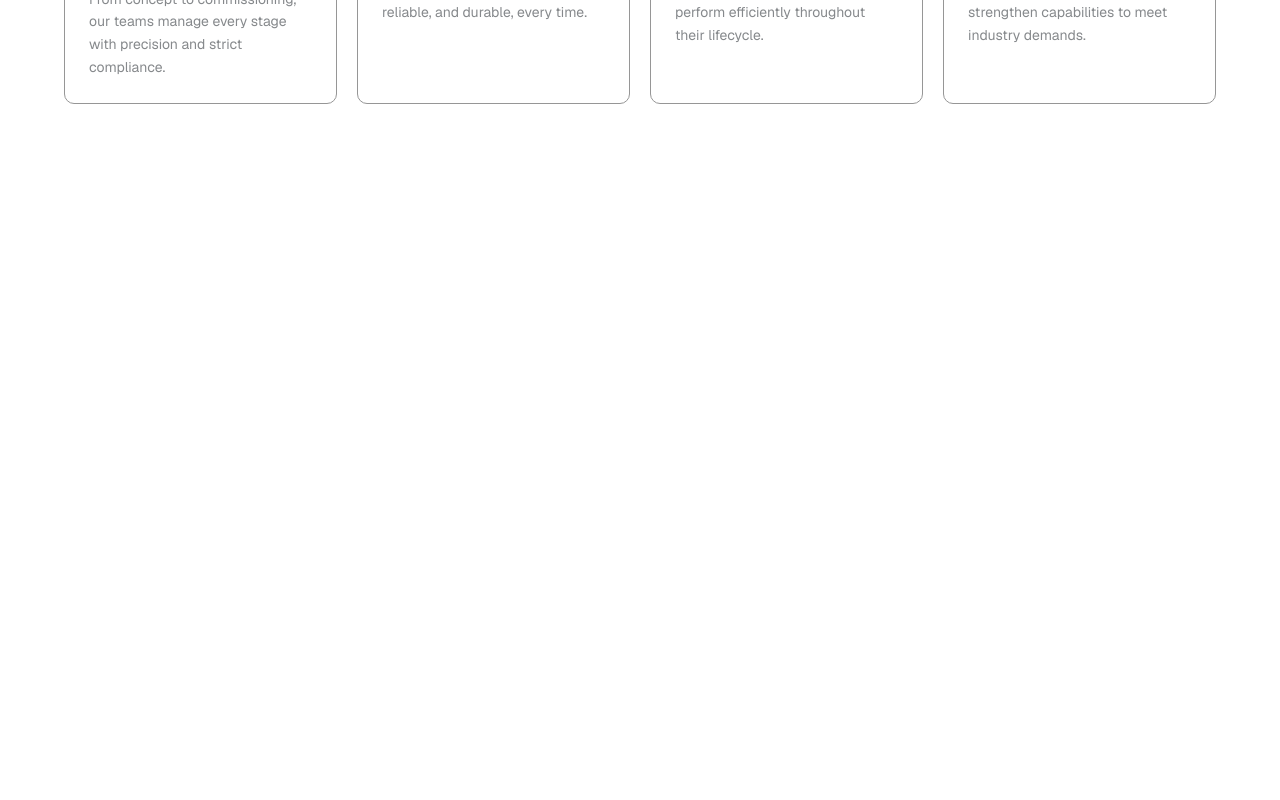
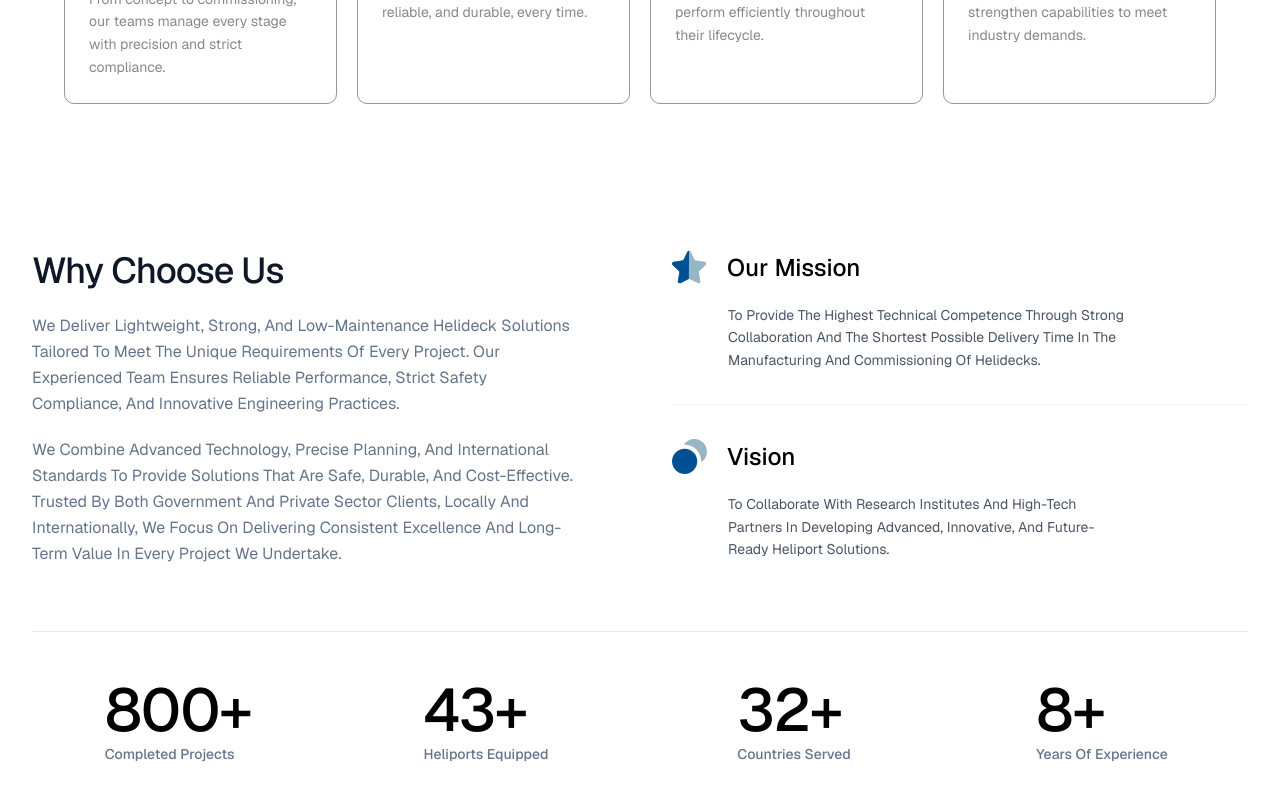
Before and after one commit to developers-xntric/Cranton, a Next.js app: page /about in a window 1280 px wide. Shown: the part 2248-3048 px from the top of the page. Before the commit the page ends 2416 px from the top, so only its background shows below. Built offline with nearby package versions, Linux system fonts and the light colour scheme.

Commit message:
why choose section done

```diff
--- a/app/about/page.tsx
+++ b/app/about/page.tsx
@@ -1,5 +1,6 @@
 import FourCards from "@/components/about/four-cards";
 import { ValueCard } from "@/components/about/value-card";
+import { WhyChooseUsSection } from "@/components/about/why-choose";
 import DynamicHero from "@/components/dynamic-hero";
 
 const About = () => {
@@ -27,6 +28,7 @@ const About = () => {
                 description4={"We specialize in the design, manufacturing, and installation of aluminium helidecks and associated systems, ensuring every solution is tailored to specific operational requirements. Our team works closely with clients, consultants, and external partners to ensure smooth execution at every stage of the project."}
             />
             <FourCards heading="What We Do" para="We provide complete heliport solutions, combining expertise, innovation, and safety for both offshore and land-based helidecks." />
+            <WhyChooseUsSection />
         </div>
     )
 }
--- a/components/about/why-choose.tsx
+++ b/components/about/why-choose.tsx
@@ -116,7 +116,7 @@ function StarRating({ count }: { count: number }) {
 }
 
 // ─── Why Choose Us Section ───────────────────────────────────────────────────
-function WhyChooseUsSection() {
+export function WhyChooseUsSection() {
     const statsRef = useRef<HTMLDivElement>(null);
     const [statsVisible, setStatsVisible] = useState(false);
 
@@ -141,16 +141,16 @@ function WhyChooseUsSection() {
                 <div className="grid grid-cols-1 lg:grid-cols-2 gap-10 lg:gap-16 mb-14 lg:mb-16">
                     {/* Left Column */}
                     <div>
-                        <h2 className="text-3xl sm:text-4xl font-bold text-gray-900 mb-5 leading-tight tracking-tight">
+                        <h2 className="text-3xl sm:text-4xl font-medium text-gray-900 mb-5 leading-tight tracking-tight">
                             Why Choose Us
                         </h2>
-                        <p className="text-sm sm:text-base text-gray-600 leading-relaxed mb-5">
+                        <p className="text-sm sm:text-base max-w-[95%] text-[#64748B] leading-relaxed mb-5">
                             We Deliver Lightweight, Strong, And Low-Maintenance Helideck
                             Solutions Tailored To Meet The Unique Requirements Of Every
                             Project. Our Experienced Team Ensures Reliable Performance, Strict
                             Safety Compliance, And Innovative Engineering Practices.
                         </p>
-                        <p className="text-sm sm:text-base text-gray-600 leading-relaxed">
+                        <p className="text-sm sm:text-base max-w-[95%] text-[#64748B] leading-relaxed">
                             We Combine Advanced Technology, Precise Planning, And
                             International Standards To Provide Solutions That Are Safe,
                             Durable, And Cost-Effective. Trusted By Both Government And
@@ -163,57 +163,42 @@ function WhyChooseUsSection() {
                     {/* Right Column: Mission + Vision */}
                     <div className="flex flex-col gap-8">
                         {/* Mission */}
-                        <div className="flex gap-4 items-start">
-                            <div className="shrink-0 w-10 h-10 rounded-full bg-blue-600 flex items-center justify-center mt-0.5">
-                                <svg
-                                    className="w-5 h-5 text-white"
-                                    fill="currentColor"
-                                    viewBox="0 0 20 20"
-                                >
-                                    <path d="M9.049 2.927c.3-.921 1.603-.921 1.902 0l1.07 3.292a1 1 0 00.95.69h3.462c.969 0 1.371 1.24.588 1.81l-2.8 2.034a1 1 0 00-.364 1.118l1.07 3.292c.3.921-.755 1.688-1.54 1.118l-2.8-2.034a1 1 0 00-1.175 0l-2.8 2.034c-.784.57-1.838-.197-1.539-1.118l1.07-3.292a1 1 0 00-.364-1.118L2.98 8.72c-.783-.57-.38-1.81.588-1.81h3.461a1 1 0 00.951-.69l1.07-3.292z" />
+                        <div className="flex flex-col gap-4 items-start">
+                            <div className="flex gap-5 items-center">
+                                <svg xmlns="http://www.w3.org/2000/svg" width="35" height="35" viewBox="0 0 41 39" fill="none">
+                                    <path d="M21.9815 1.22884L26.4403 10.1892C26.7688 10.8383 27.3958 11.2892 28.1189 11.3894L38.1342 12.848C38.7191 12.9302 39.2499 13.2387 39.6084 13.7096C39.963 14.1744 40.1152 14.7635 40.0291 15.3426C39.959 15.8234 39.7326 16.2682 39.3861 16.6089L32.129 23.6437C31.5982 24.1346 31.3578 24.8619 31.486 25.5732L33.2727 35.4632C33.463 36.6574 32.6718 37.7834 31.486 38.0098C30.9973 38.088 30.4965 38.0058 30.0558 37.7814L21.1222 33.127C20.4592 32.7923 19.676 32.7923 19.013 33.127L10.0793 37.7814C8.98162 38.3645 7.62154 37.9678 7.01061 36.8858C6.78426 36.455 6.70414 35.9641 6.77825 35.4853L8.56498 25.5932C8.69318 24.8839 8.45081 24.1526 7.922 23.6617L0.664907 16.6309C-0.198412 15.7974 -0.224452 14.4249 0.606818 13.5613C0.624846 13.5433 0.644877 13.5232 0.664907 13.5032C1.00943 13.1526 1.46213 12.9302 1.95087 12.8721L11.9662 11.4114C12.6873 11.3092 13.3142 10.8624 13.6447 10.2092L17.9433 1.22884C18.3259 0.459441 19.1191 -0.0194313 19.9804 0.000605207H20.2488C20.996 0.0907695 21.647 0.553613 21.9815 1.22884Z" fill="#96B6C5" />
+                                    <path d="M20.0103 32.8774C19.6224 32.8895 19.2445 32.9937 18.9046 33.1801L10.0146 37.824C8.92685 38.3431 7.62515 37.9402 7.01529 36.9C6.78934 36.4751 6.70736 35.9881 6.78334 35.5111L8.55893 25.64C8.67891 24.9225 8.43896 24.1929 7.91708 23.6878L0.656738 16.6588C-0.205066 15.815 -0.221062 14.4301 0.622745 13.5662C0.634742 13.5542 0.64474 13.5442 0.656738 13.5342C1.00066 13.1935 1.44456 12.969 1.92245 12.8988L11.9462 11.4237C12.672 11.3315 13.3019 10.8785 13.6218 10.2211L17.9788 1.12772C18.3927 0.394154 19.1865 -0.0427782 20.0263 0.00332011C20.0103 0.59859 20.0103 32.4726 20.0103 32.8774Z" fill="#025094" />
                                 </svg>
-                            </div>
-                            <div>
-                                <h3 className="text-base font-semibold text-gray-900 mb-2">
+                                <h3 className="text-2xl font-medium text-black mb-2 relative top-1">
                                     Our Mission
                                 </h3>
-                                <p className="text-sm text-gray-600 leading-relaxed">
+                            </div>
+                            <p className="ms-14 max-w-[70%] text-sm text-gray-600 leading-relaxed">
                                 To Provide The Highest Technical Competence Through Strong
                                 Collaboration And The Shortest Possible Delivery Time In The
                                 Manufacturing And Commissioning Of Helidecks.
                             </p>
-                            </div>
                         </div>
 
                         {/* Divider */}
                         <div className="border-t border-gray-100" />
 
                         {/* Vision */}
-                        <div className="flex gap-4 items-start">
-                            <div className="shrink-0 w-10 h-10 rounded-full bg-blue-600 flex items-center justify-center mt-0.5">
-                                <svg
-                                    className="w-5 h-5 text-white"
-                                    fill="currentColor"
-                                    viewBox="0 0 20 20"
-                                >
-                                    <path d="M10 12a2 2 0 100-4 2 2 0 000 4z" />
-                                    <path
-                                        fillRule="evenodd"
-                                        d="M.458 10C1.732 5.943 5.522 3 10 3s8.268 2.943 9.542 7c-1.274 4.057-5.064 7-9.542 7S1.732 14.057.458 10zM14 10a4 4 0 11-8 0 4 4 0 018 0z"
-                                        clipRule="evenodd"
-                                    />
+                        <div className="flex flex-col gap-4 items-start">
+                            <div className="flex gap-5 items-center">
+                                <svg xmlns="http://www.w3.org/2000/svg" width="35" height="35" viewBox="0 0 43 43" fill="none">
+                                    <path d="M0 27.4721C0 36.048 6.95203 42.9999 15.5278 42.9999C24.1037 42.9999 31.0556 36.048 31.0556 27.4721C31.0556 18.8962 24.1037 11.9443 15.5278 11.9443C6.95203 11.9443 0 18.8962 0 27.4721Z" fill="#025094" />
+                                    <path d="M15.0263 6.24188C14.7353 6.63132 15.0421 7.16667 15.5283 7.16667C26.7426 7.16667 35.8338 16.2578 35.8338 27.4722C35.8338 27.9584 36.3692 28.2651 36.7585 27.9741C40.5476 25.1428 43.0005 20.6216 43.0005 15.5278C43.0005 6.95203 36.0486 0 27.4727 0C22.3789 0 17.8576 2.45287 15.0263 6.24188Z" fill="#96B6C5" />
                                 </svg>
-                            </div>
-                            <div>
-                                <h3 className="text-base font-semibold text-gray-900 mb-2">
+                                <h3 className="text-2xl font-medium text-black mb-2 relative top-1">
                                     Vision
                                 </h3>
-                                <p className="text-sm text-gray-600 leading-relaxed">
+                            </div>
+                            <p className="ms-14 max-w-[70%] text-sm text-gray-600 leading-relaxed">
                                 To Collaborate With Research Institutes And High-Tech Partners
                                 In Developing Advanced, Innovative, And Future-Ready Heliport
                                 Solutions.
                             </p>
-                            </div>
                         </div>
                     </div>
                 </div>
@@ -227,15 +212,15 @@ function WhyChooseUsSection() {
                     className="grid grid-cols-2 sm:grid-cols-4 gap-8 lg:gap-4"
                 >
                     {stats.map((stat, idx) => (
-                        <div key={idx} className="text-center sm:text-left">
-                            <div className="text-4xl sm:text-5xl font-extrabold text-gray-900 tracking-tight mb-1">
+                        <div key={idx} className="text-center sm:text-left mx-auto">
+                            <div className="text-4xl sm:text-6xl font-medium text-black tracking-tight mb-1">
                                 <AnimatedCounter
                                     value={stat.value}
                                     suffix={stat.suffix}
                                     isVisible={statsVisible}
                                 />
                             </div>
-                            <p className="text-xs sm:text-sm text-gray-500 font-medium">
+                            <p className="text-xs sm:text-sm text-[#64748B] font-medium">
                                 {stat.label}
                             </p>
                         </div>
@@ -388,13 +373,3 @@ function TestimonialsSection() {
         </section>
     );
 }
-
-// ─── Page Export ─────────────────────────────────────────────────────────────
-export default function Sections() {
-    return (
-        <main className="font-sans antialiased">
-            <WhyChooseUsSection />
-            <TestimonialsSection />
-        </main>
-    );
-}
```
Lines whose indentation alone changed are shown as unchanged.
